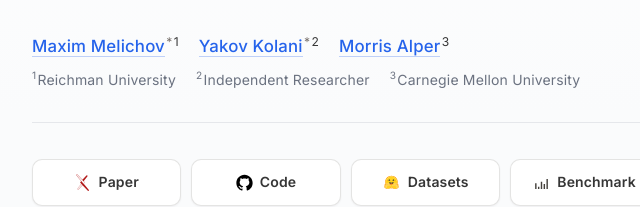
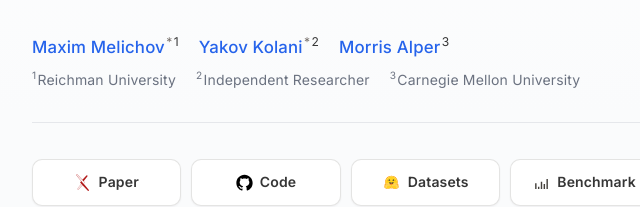
Before and after one commit to renikud/renikud.github.io, a website: page web/index.html in a window 1280 px wide. Shown: the part 379-586 px from the top of the page, 68-708 px from the left. Drawn offline with nearby package versions, Linux system fonts and the light colour scheme.

Commit message:
Remove author link underlines

```diff
--- a/web/styles.css
+++ b/web/styles.css
@@ -194,12 +194,11 @@
   color: #2563eb;
   font-weight: 500;
   text-decoration: none;
-  border-bottom: 1px solid rgba(37, 99, 235, 0.28);
+  border-bottom: 0;
 }
 
 .author-line a:hover {
   color: #1d4ed8;
-  border-bottom-color: #1d4ed8;
   text-decoration: none;
 }
 
```
